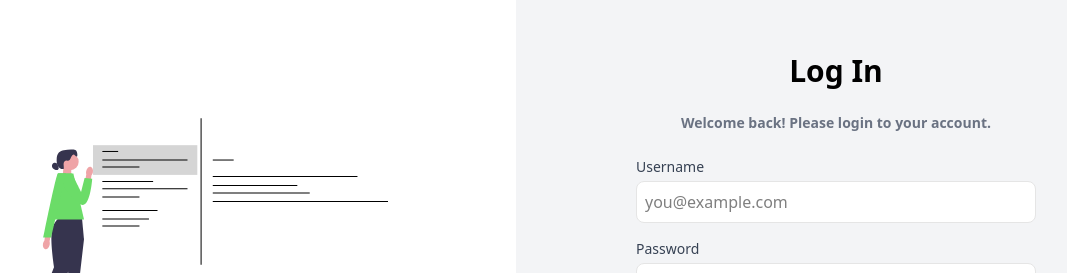
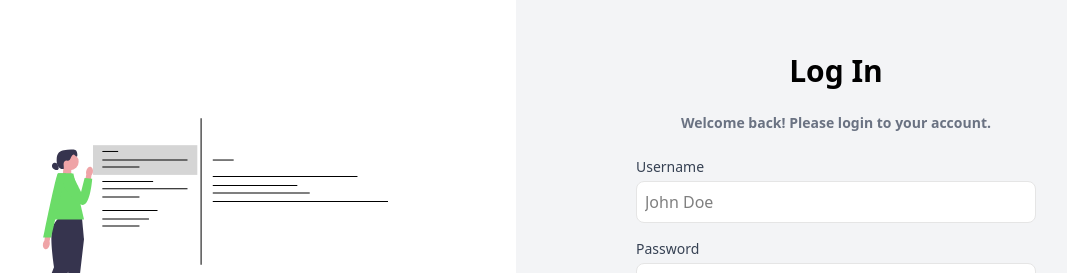
Before and after one commit to sombit-k/DUhacks, a React (Vite) app in the folder frontend/: page /login in a window 1280 px wide. Shown: the part 175-448 px from the top of the page, without its empty margins (124-1191 px from the left). Built offline with nearby package versions, Linux system fonts and the light colour scheme; no server answers.

Commit message:
Rename email input to username and update placeholder text in LoginForm component

```diff
--- a/frontend/src/components/LoginFrom.jsx
+++ b/frontend/src/components/LoginFrom.jsx
@@ -45,10 +45,10 @@ const  LoginForm=()=> {
               </label>
               <input
                 type="text"
-                id="email"
-                name="email"
+                id="username"
+                name="username"
                 className="input input-bordered mt-1 p-2 w-full border rounded-md bg-white text-black  focus:border-gray-200 focus:outline-none focus:ring-2 focus:ring-offset-2 focus:ring-gray-300 transition-colors duration-300"
-                placeholder="you@example.com"
+                placeholder="John Doe"
                   value={formData.email}
                   onChange={(e) => setFormData({ ...formData, username: e.target.value })}
               />
```
